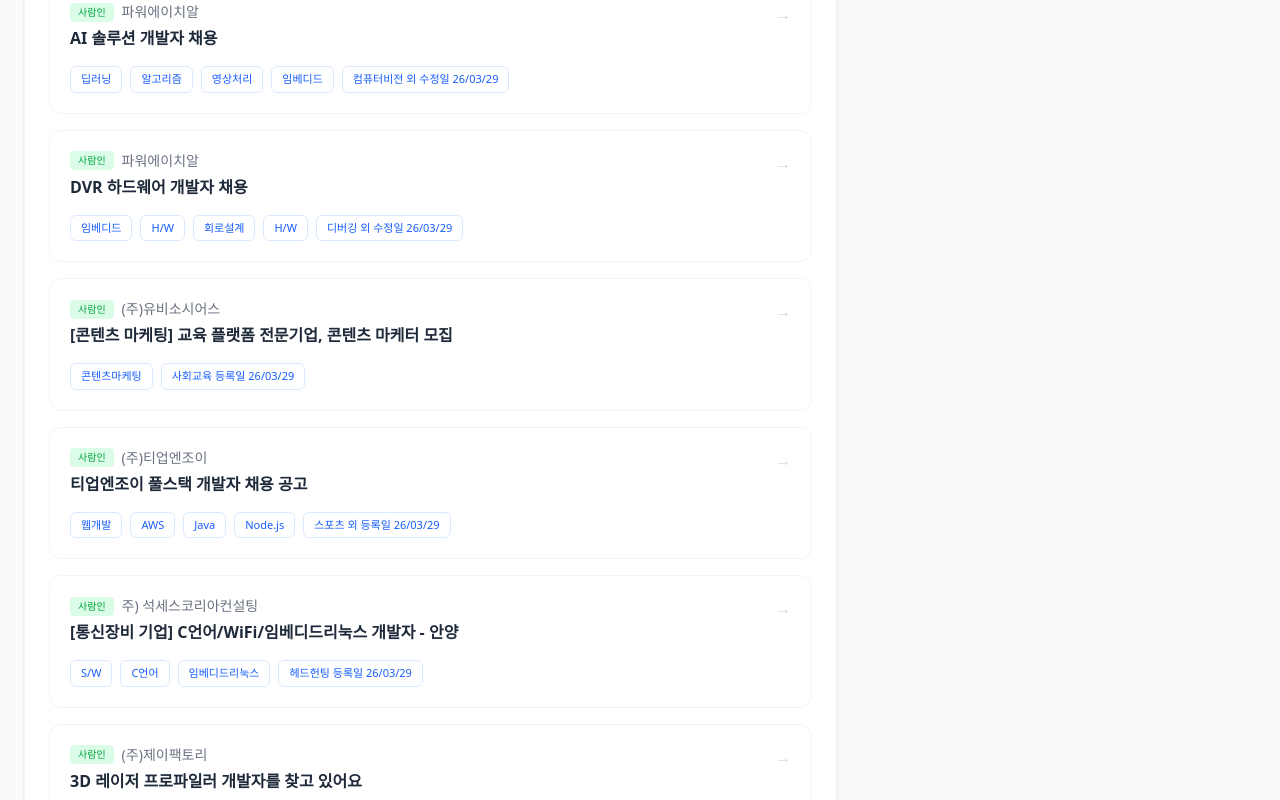
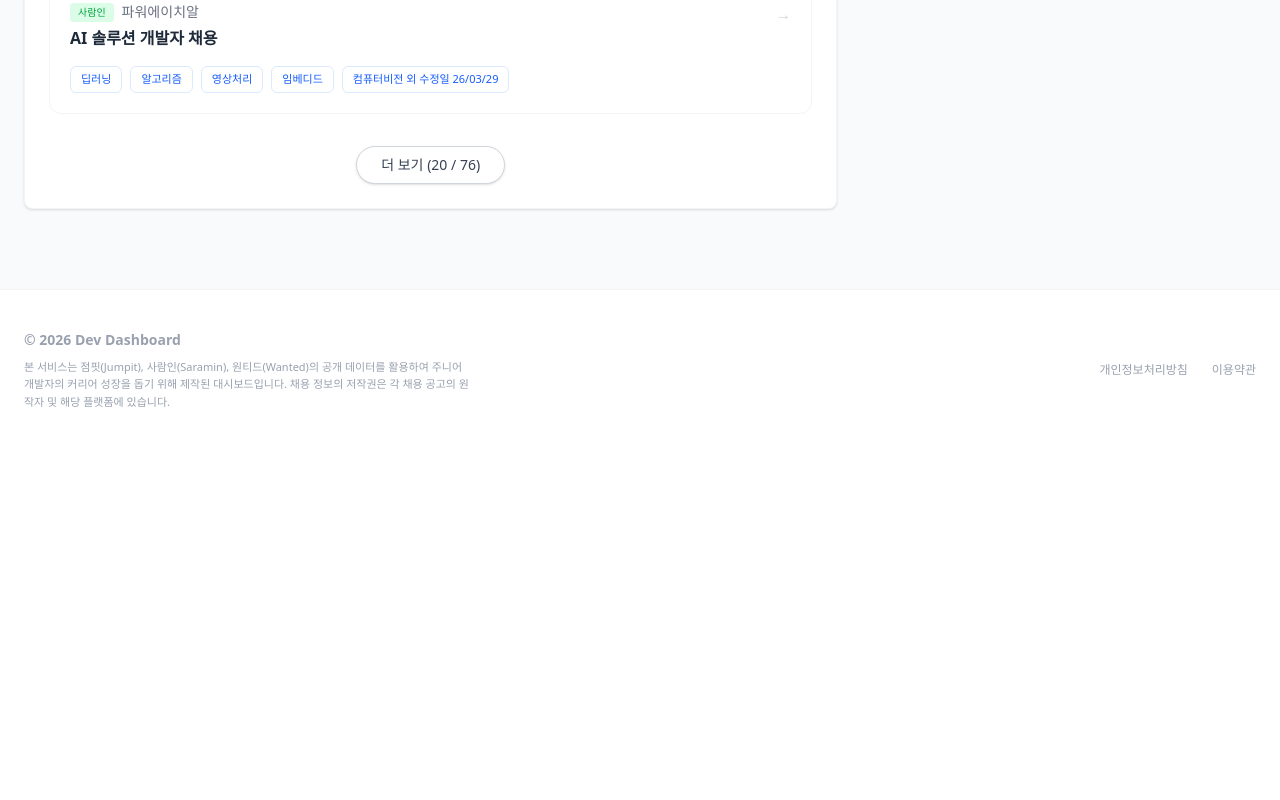
Before and after one commit to welchs1423/Dev-Dashboard, a Next.js app: page / in a window 1280 px wide. Shown: the part 3420-4220 px from the top of the page. After the commit the page ends 3871 px from the top, so only its background shows below. Built offline with nearby package versions, Linux system fonts and the light colour scheme.

Commit message:
feat: 리스트 더 보기(Pagination) 기능 추가

```diff
--- a/app/page.tsx
+++ b/app/page.tsx
@@ -15,6 +15,7 @@
   const [jobs, setJobs] = useState<Job[]>([]);
   const [selectedSkill, setSelectedSkill] = useState<string>("All");
   const [isLoading, setIsLoading] = useState<boolean>(true);
+  const [displayCount, setDisplayCount] = useState<number>(20);
 
   useEffect(() => {
     fetch('/jobs_data.json')
@@ -28,6 +29,11 @@
         setIsLoading(false);
       });
   }, []);
+
+  // 필터가 변경될 때마다 보여지는 개수를 20개로 초기화
+  useEffect(() => {
+    setDisplayCount(20);
+  }, [selectedSkill]);
 
   const getTopSkills = () => {
     const skillCounts: Record<string, number> = {};
@@ -51,6 +57,13 @@
   const filteredJobs = selectedSkill === "All"
     ? jobs
     : jobs.filter(job => job.skills && job.skills.includes(selectedSkill));
+
+  // 현재 화면에 보여줄 공고 데이터 자르기
+  const visibleJobs = filteredJobs.slice(0, displayCount);
+
+  const handleLoadMore = () => {
+    setDisplayCount(prevCount => prevCount + 20);
+  };
 
   const getPlatformBadge = (id: string) => {
     if (id.startsWith('jumpit')) {
@@ -146,8 +159,8 @@
                     </div>
                   </div>
                 ))
-              ) : filteredJobs.length > 0 ? (
-                filteredJobs.map((job) => (
+              ) : visibleJobs.length > 0 ? (
+                visibleJobs.map((job) => (
                   <a
                     key={job.id}
                     href={job.url}
@@ -186,6 +199,18 @@
                 </div>
               )}
             </div>
+
+            {/* 더 보기 버튼 */}
+            {!isLoading && visibleJobs.length < filteredJobs.length && (
+              <div className="mt-8 text-center">
+                <button
+                  onClick={handleLoadMore}
+                  className="px-6 py-2 bg-white border border-gray-300 text-gray-700 text-sm font-medium rounded-full hover:bg-gray-50 transition-colors shadow-sm"
+                >
+                  더 보기 ({visibleJobs.length} / {filteredJobs.length})
+                </button>
+              </div>
+            )}
           </section>
         </div>
 
```
